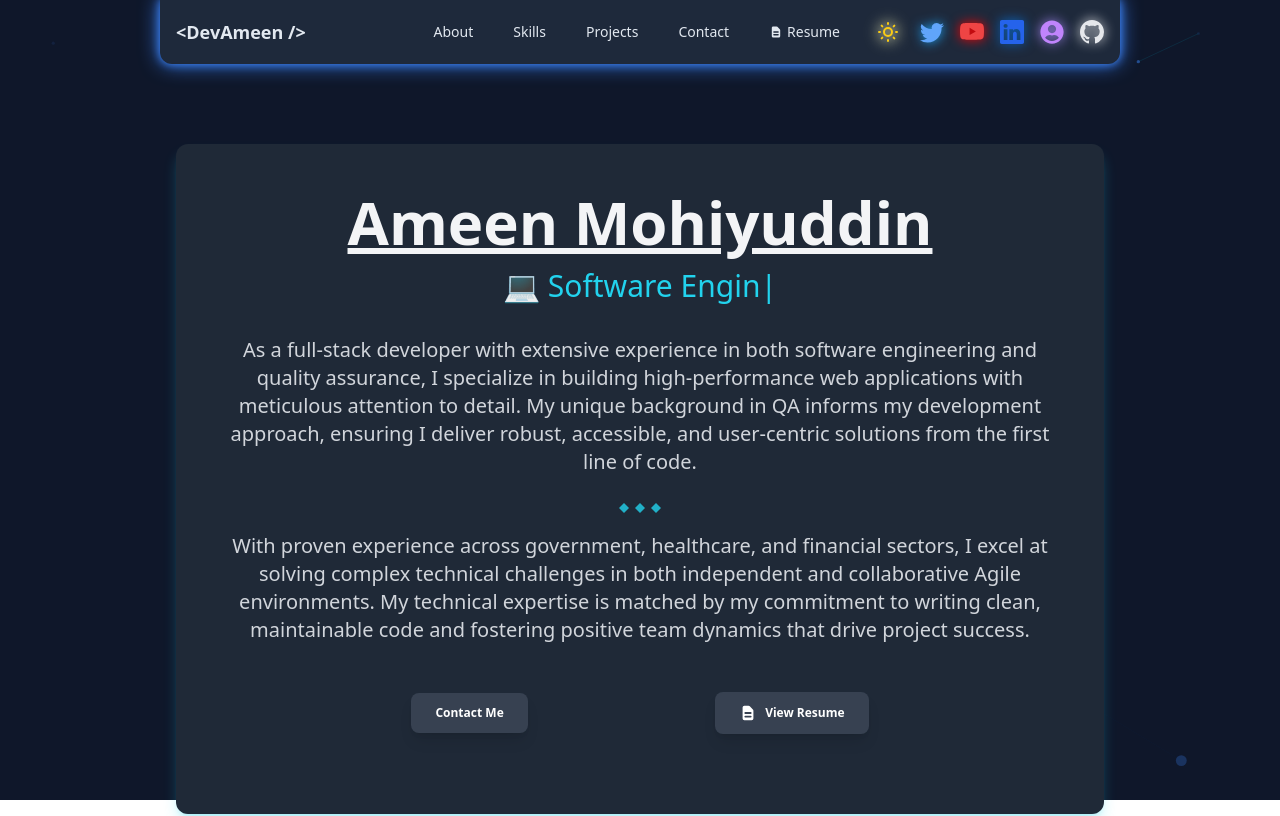
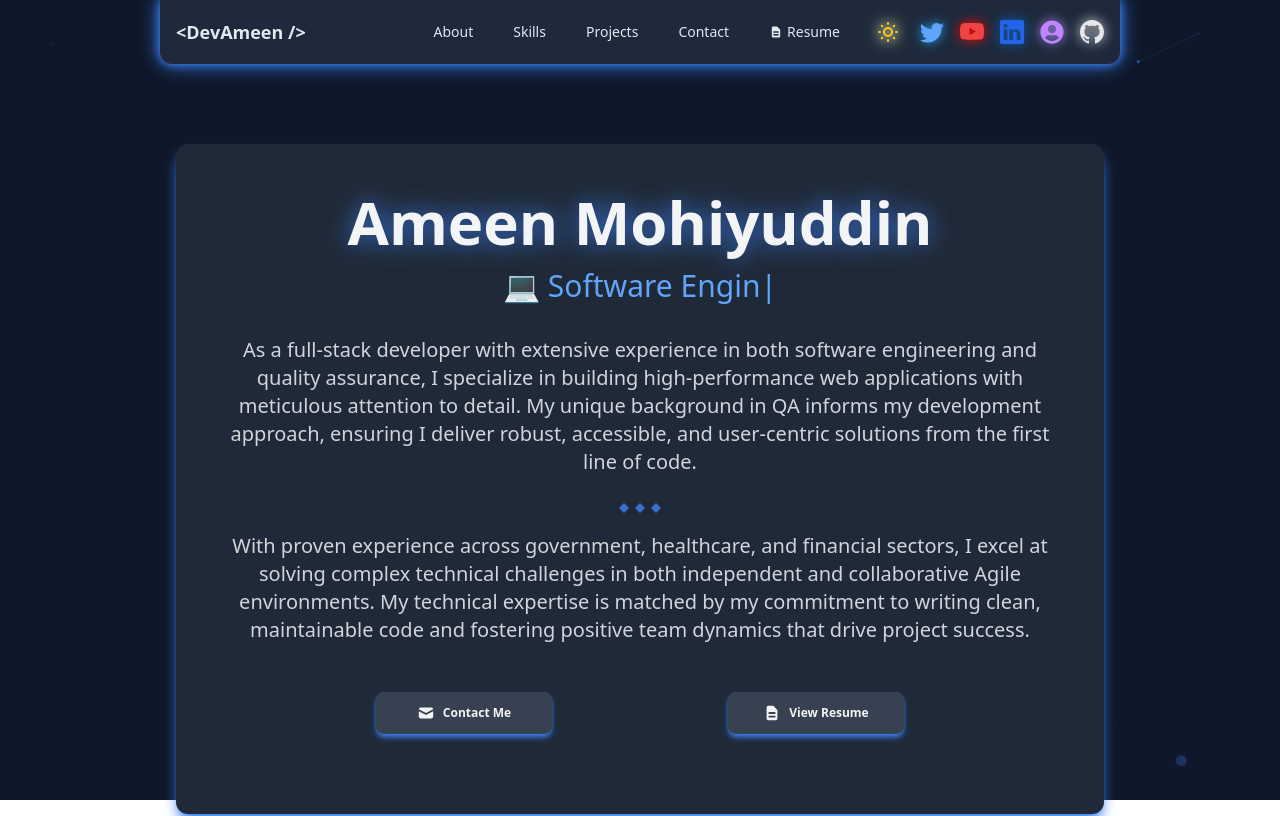
Before and after one commit to Aminizle/React-Portfolio, a React (Create React App) app in the folder portfolio/: page / in a window 1280 px wide. Shown: the top 816 px of the page. Built offline with nearby package versions, Linux system fonts and the light colour scheme.

Commit message:
updated theme for landingpage

```diff
--- a/portfolio/src/components/Landing.js
+++ b/portfolio/src/components/Landing.js
@@ -1,12 +1,14 @@
-import React from "react";
+import React, { useState } from "react";
 import { VscDebugBreakpointLog } from "react-icons/vsc";
 import { motion } from "framer-motion";
 import { TypeAnimation } from "react-type-animation";
 import { Button } from "@material-tailwind/react";
 import Pdf from "../assets/Resume.pdf";
-import { HiDocumentText } from "react-icons/hi";
+import { HiDocumentText, HiMail } from "react-icons/hi";
 
 const Landing = () => {
+  const [hoverName, setHoverName] = useState(false);
+
   const fadeIn = {
     hidden: { opacity: 0 },
     visible: { opacity: 1, transition: { duration: 1.6 } },
@@ -18,16 +20,18 @@ const Landing = () => {
       className="min-h-screen flex items-center justify-center px-4 py-20"
     >
       <div className="max-w-6xl mx-auto">
-        {/* Gray Background Card */}
-        <div className="bg-gray-800 p-8 md:p-12 rounded-xl shadow-lg shadow-cyan-400/30 hover:shadow-cyan-400/50 transition-shadow duration-300">
+        {/* Glow Card */}
+        <div className="bg-gray-800 p-8 md:p-12 rounded-xl shadow-lg shadow-glow-blue hover:shadow-glow-purple transition-shadow duration-500">
           {/* Name */}
 <motion.h2
   initial="hidden"
   animate="visible"
   variants={fadeIn}
-            className="text-5xl underline md:text-6xl font-bold text-gray-100 mb-4"
+  onMouseEnter={() => setHoverName(true)}
+  onMouseLeave={() => setHoverName(false)}
+  className="text-5xl md:text-6xl font-bold text-gray-100 mb-4 transition-all duration-400 cursor-pointer drop-shadow-[0_0_12px_rgba(59,130,246,0.8)] hover:drop-shadow-[0_0_18px_rgba(168,85,247,0.9)]"
 >
-            Ameen Mohiyuddin
+  {hoverName ? "<DevAmeen />" : "Ameen Mohiyuddin"}
 </motion.h2>
 
           {/* Animated Title */}
@@ -51,11 +55,11 @@ const Landing = () => {
               wrapper="h3"
               cursor={true}
               repeat={Infinity}
-              className="text-2xl md:text-3xl font-medium text-cyan-400"
+              className="text-2xl md:text-3xl font-medium text-blue-400 hover:text-purple-500"
             />
           </motion.div>
 
-          {/* Introduction */}
+          {/* Intro */}
           <motion.div
             initial="hidden"
             animate="visible"
@@ -73,9 +77,9 @@ const Landing = () => {
             </p>
 
             <div className="flex justify-center my-4">
-              <VscDebugBreakpointLog className="text-cyan-400 animate-pulse" />
-              <VscDebugBreakpointLog className="text-cyan-400 animate-pulse" />
-              <VscDebugBreakpointLog className="text-cyan-400 animate-pulse" />
+              <VscDebugBreakpointLog className="text-glow-blue hover:text-glow-purple animate-pulse" />
+              <VscDebugBreakpointLog className="text-glow-blue hover:text-glow-purple animate-pulse" />
+              <VscDebugBreakpointLog className="text-glow-blue hover:text-glow-purple animate-pulse" />
             </div>
 
             <p className="mb-6 text-lg md:text-xl leading-relaxed">
@@ -96,16 +100,20 @@ const Landing = () => {
             transition={{ delay: 0.4 }}
             className="mt-12 text-center"
           >
-            {" "}
-            <div className="flex items-center justify-evenly my-8 mx-auto">
+            <div className="flex items-center justify-evenly my-8 mx-auto space-x-6">
+              {/* Contact Button */}
               <Button
-              className="flex items-center bg-gray-700 rounded-lg overflow-hidden shadow-lg  hover:shadow-cyan-400/50 transition-shadow duration-300"
+                className="flex items-center justify-center w-44 bg-gray-700 rounded-lg px-6 py-3 text-gray-100 font-semibold shadow-md shadow-glow-blue hover:shadow-glow-purple transition-all duration-500 hover:text-purple-300"
                 ripple={true}
               >
-              <a href="#contact">Contact Me</a>
+                <a href="#contact" className="flex items-center">
+                  <HiMail className="text-lg mr-2" /> Contact Me
+                </a>
               </Button>
+
+              {/* Resume Button */}
               <Button
-              className="flex items-center bg-gray-700 rounded-lg overflow-hidden shadow-lg  hover:shadow-cyan-400/50 transition-shadow duration-300"
+                className="flex items-center justify-center w-44 bg-gray-700 rounded-lg px-6 py-3 text-gray-100 font-semibold shadow-md shadow-glow-blue hover:shadow-glow-purple transition-all duration-500 hover:text-purple-300"
                 ripple={true}
               >
                 <a
@@ -117,7 +125,8 @@ const Landing = () => {
                   <HiDocumentText className="text-lg mr-2" />
                   View Resume
                 </a>
-            </Button></div>
+              </Button>
+            </div>
           </motion.div>
         </div>
       </div>
```
Lines whose indentation alone changed are shown as unchanged.
